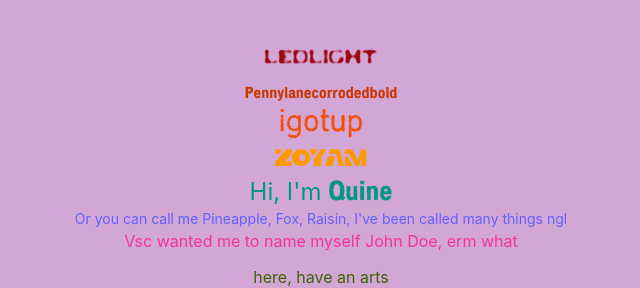
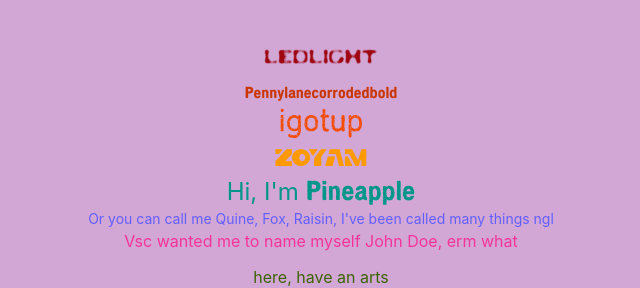
Before and after one commit to cardfox/my-portfolio, a plain HTML site: page index.html in a window 1280 px wide. Shown: the top 288 px of the page, without its empty margins (319-959 px from the left). Drawn offline with Linux system fonts and the light colour scheme; grey boxes are pictures that could not be loaded; files whose address does not match are found by name.

```diff
--- a/index.html
+++ b/index.html
@@ -16,11 +16,11 @@
 	<p class="text-amber-500 text-2xl"><span class="font-zoyam text-2xl">zoyam</span></p>
 
 	<body class="text-center bg-[#d2a7d6] p-10">
-		<h1 class="text-teal-600 text-2xl">Hi, I'm <span class="font-pennylanecorrodedbold text-2xl">Quine</span></h1>
-		<p class="text-indigo-500 text-sm font-italic">Or you can call me Pineapple, Fox, Raisin, I've been called many things ngl</p>
+		<h1 class="text-teal-600 text-2xl">Hi, I'm <span class="font-pennylanecorrodedbold text-2xl">Pineapple</span></h1>
+		<p class="text-indigo-500 text-sm font-italic">Or you can call me Quine, Fox, Raisin, I've been called many things ngl</p>
         <p class="text-pink-500 text-2sm">Vsc wanted me to name myself John Doe, erm what</p>
     	<p class="text-lime-800 mt-3">here, have an arts</p>
-        <img src="https://i.imgur.com/NyWuj9n.jpeg" alt="sunset through the woods" class="mt-1 mb-6 w-64 rounded-lg shadow-lg mx-auto" />
+        <img src="../images/sunset_through_the_woods.jpg" alt="sunset through the woods" class="mt-1 mb-6 w-64 rounded-lg shadow-lg mx-auto" />
 		<p class="text-fuchsia-800">I actually have an older site!</p>
 		<a href="https://cardfox.straw.page/" class="text-pink-600 underline hover:text-rose-400">Straw page</a>
 		<p class="text-fuchsia-800">I actually have an <span class="italic">older</span> older site!</p>
```
Also changed, not shown: 1 other file.
